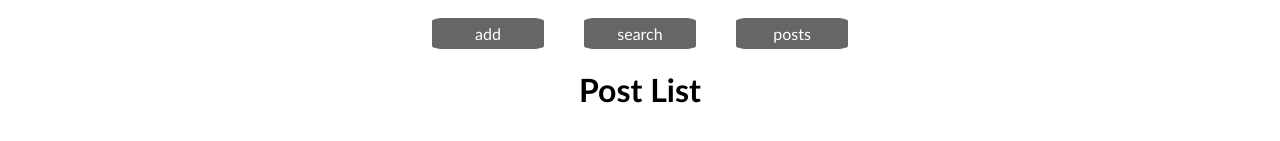
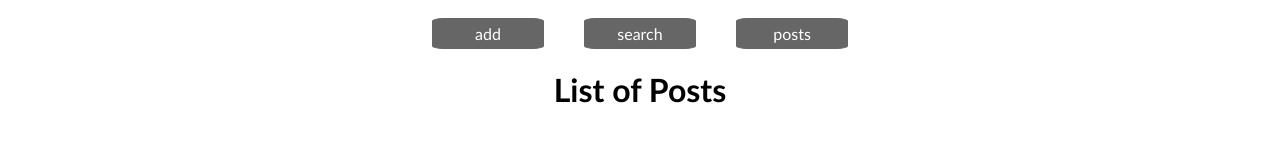
Before and after one commit to Techtaley/search-app, a React (Create React App) app in the folder client/: page /posts/post-list in a window 1280 px wide. Shown: the part 235-376 px from the top of the page. Built offline with nearby package versions, Linux system fonts and the light colour scheme.

Commit message:
update homelink

```diff
--- a/client/src/components/Nav.js
+++ b/client/src/components/Nav.js
@@ -4,7 +4,7 @@ import { NavLink } from 'react-router-dom'
 export default function MainNav() {
   return (
     <header className="vertical-center">
-        <h1><a className="links" href="/search-app">CRUD App</a></h1>
+        <h1><a className="links" href="/post-list">CRUD App</a></h1>
         <nav className="nav-flex">
           <NavLink className="nav-links" to="/about">about</NavLink>
           <NavLink className="nav-links" to="/posts">posts</NavLink>
--- a/client/src/components/PostList.js
+++ b/client/src/components/PostList.js
@@ -7,7 +7,7 @@ import { useSelector } from 'react-redux'
 
         return (
             <div>
-                <h1>Post List</h1>
+                <h1 className="form-header">List of Posts</h1>
 
                 <article className="component-div">
                     {postItems?.map(post =>
```
